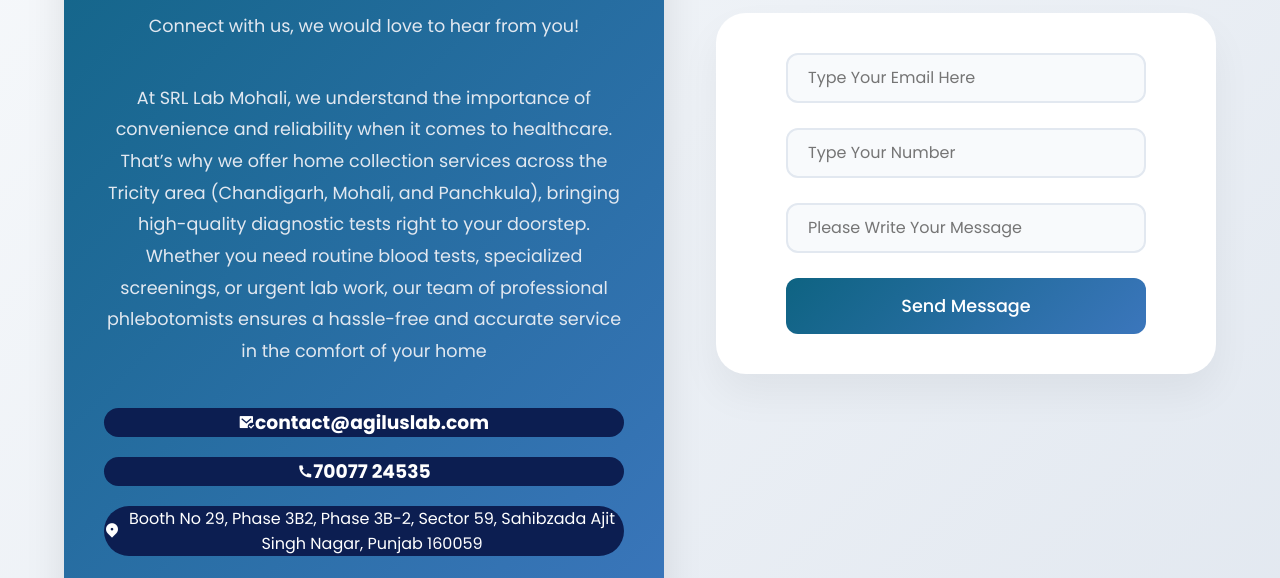
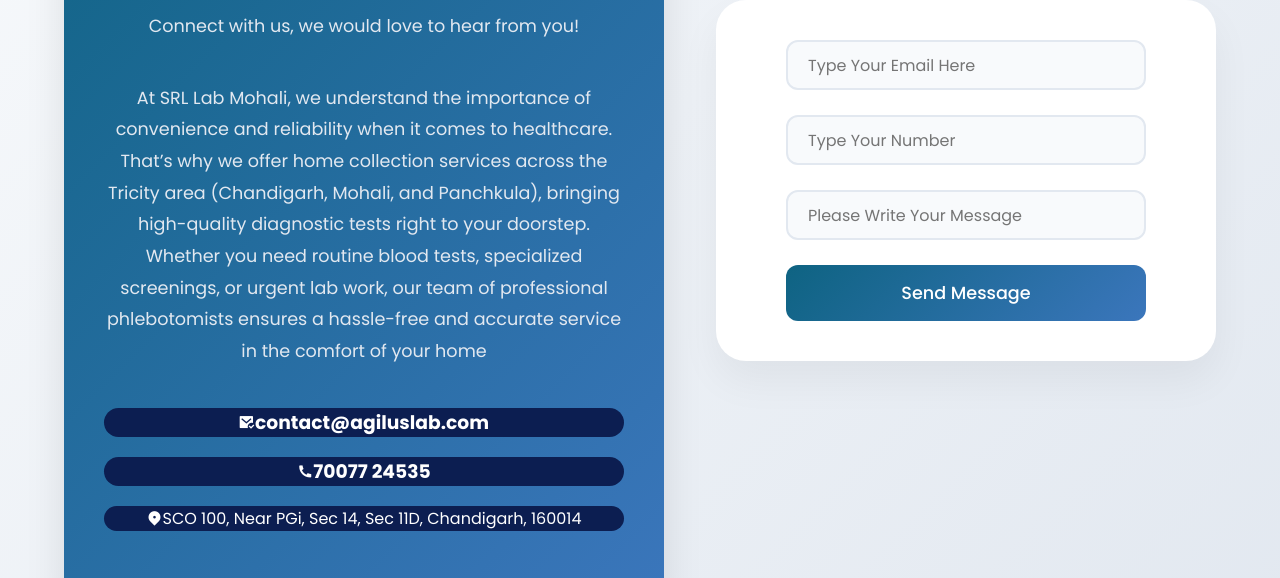
Before and after one commit to CodeCurio/Agilus-Lab-Chandigarh, a plain HTML site: page contact.html in a window 1280 px wide. Shown: the part 374-952 px from the top of the page. Drawn offline with nearby package versions, Linux system fonts and the light colour scheme; a web font is replaced by a local one.

Commit message:
contact page address updated

```diff
--- a/contact.html
+++ b/contact.html
@@ -49,7 +49,7 @@
         <p>At SRL Lab Mohali, we understand the importance of convenience and reliability when it comes to healthcare. That’s why we offer home collection services across the Tricity area (Chandigarh, Mohali, and Panchkula), bringing high-quality diagnostic tests right to your doorstep. Whether you need routine blood tests, specialized screenings, or urgent lab work, our team of professional phlebotomists ensures a hassle-free and accurate service in the comfort of your home</p>
         <div class="email"><i class="ri-mail-check-fill"></i><h3>contact@agiluslab.com</h3></div>
         <div class="phone"><i class="ri-phone-fill"></i><h3>70077 24535</h3></div>
-        <div class="address"><i class="ri-map-pin-2-fill"></i>Booth No 29, Phase 3B2, Phase 3B-2, Sector 59, Sahibzada Ajit Singh Nagar, Punjab 160059</div>
+        <div class="address"><i class="ri-map-pin-2-fill"></i>SCO 100, Near PGi, Sec 14, Sec 11D, Chandigarh, 160014</div>
       </div>
       <div class="container2">
         <form>
```
